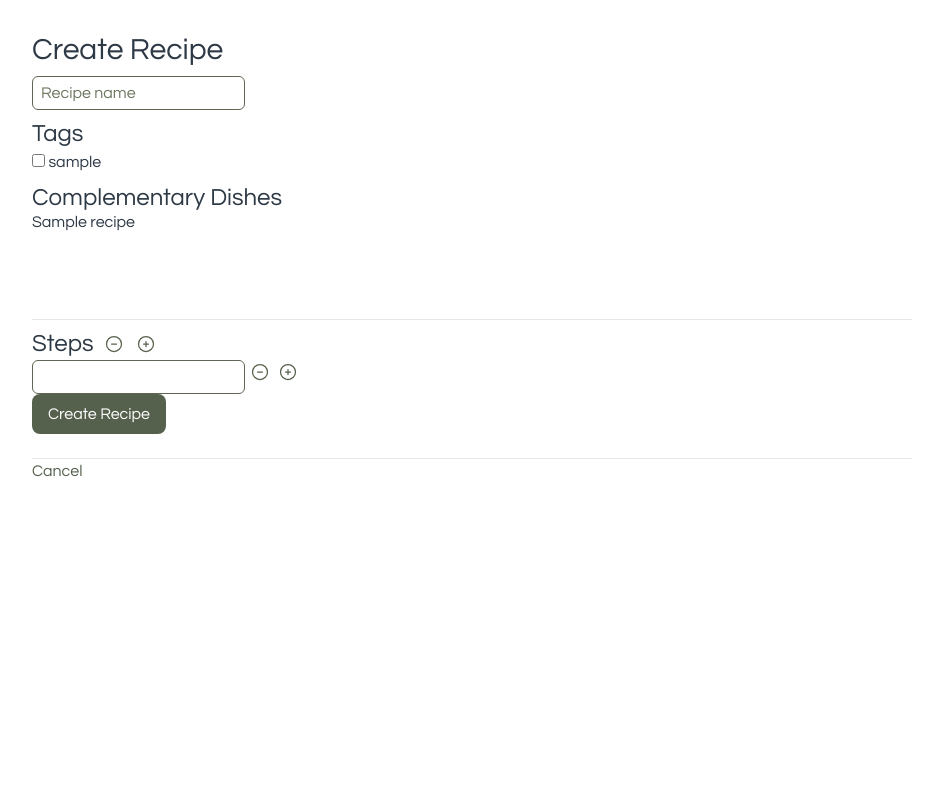
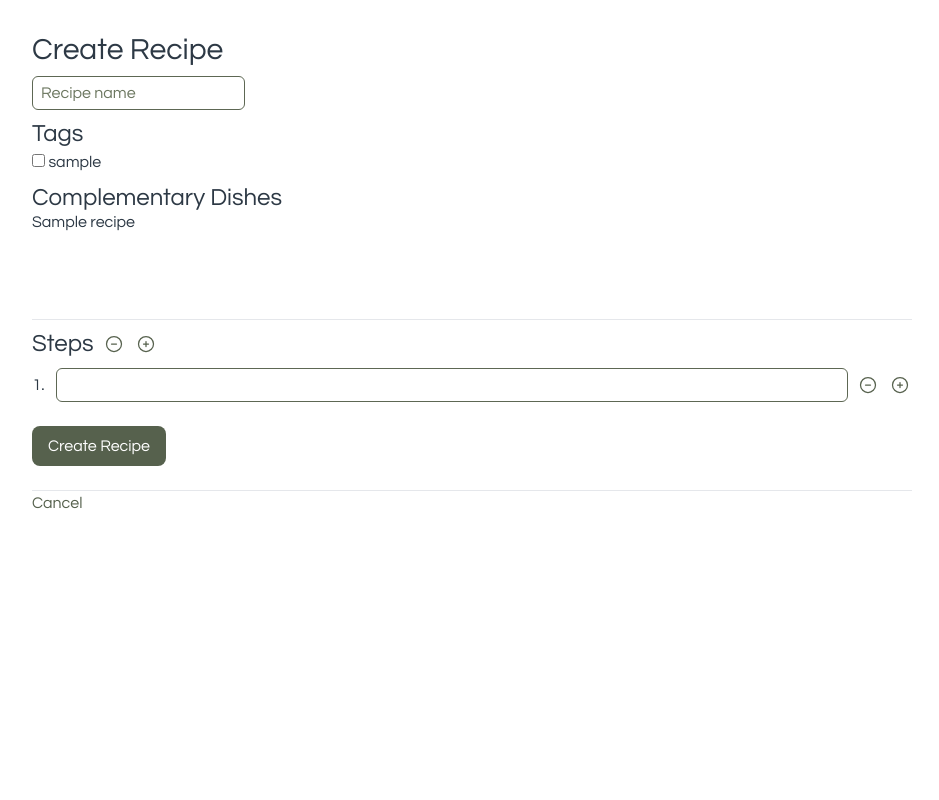
Before and after one commit to kishanpatel789/recipe_book, a Django app: page /recipes/create/ in a window 1280 px wide. Shown: the whole page, without its empty margins (168-1107 px from the left). Run offline with Django 5.2, Linux system fonts and the light colour scheme; tables that the repository leaves empty hold one stand-in row (values such as "Sample post").

Commit message:
Continue styling create-recipe

```diff
--- a/recipes/static/recipes/css/output.css
+++ b/recipes/static/recipes/css/output.css
@@ -193,6 +193,9 @@
   .mx-auto {
     margin-inline: auto;
   }
+  .my-2 {
+    margin-block: calc(var(--spacing) * 2);
+  }
   .hr {
     margin-top: calc(var(--spacing) * 6);
     height: 1px;
@@ -209,17 +212,23 @@
   .mt-6 {
     margin-top: calc(var(--spacing) * 6);
   }
-  .mr-2 {
-    margin-right: calc(var(--spacing) * 2);
-  }
   .mb-2 {
     margin-bottom: calc(var(--spacing) * 2);
   }
   .mb-6 {
     margin-bottom: calc(var(--spacing) * 6);
   }
+  .ml-2 {
+    margin-left: calc(var(--spacing) * 2);
+  }
+  .ml-4 {
+    margin-left: calc(var(--spacing) * 4);
+  }
   .ml-6 {
     margin-left: calc(var(--spacing) * 6);
+  }
+  .ml-8 {
+    margin-left: calc(var(--spacing) * 8);
   }
   .btn-icon {
     display: inline-flex;
@@ -286,23 +285,17 @@
   .max-w-4xl {
     max-width: var(--container-4xl);
   }
-  .flex-grow {
-    flex-grow: 1;
-  }
   .grow {
     flex-grow: 1;
   }
   .table-auto {
     table-layout: auto;
   }
-  .border-collapse {
-    border-collapse: collapse;
-  }
-  .resize {
-    resize: both;
-  }
   .list-inside {
     list-style-position: inside;
+  }
+  .list-outside {
+    list-style-position: outside;
   }
   .list-decimal {
     list-style-type: decimal;
@@ -554,11 +559,6 @@
   inherits: false;
   initial-value: 0 0 #0000;
 }
-@property --tw-outline-style {
-  syntax: "*";
-  inherits: false;
-  initial-value: solid;
-}
 @property --tw-blur {
   syntax: "*";
   inherits: false;
@@ -634,7 +634,6 @@
       --tw-ring-offset-width: 0px;
       --tw-ring-offset-color: #fff;
       --tw-ring-offset-shadow: 0 0 #0000;
-      --tw-outline-style: solid;
       --tw-blur: initial;
       --tw-brightness: initial;
       --tw-contrast: initial;
--- a/recipes/static/recipes/js/recipe_create.js
+++ b/recipes/static/recipes/js/recipe_create.js
@@ -17,7 +17,6 @@ function addStep() {
     newStep.removeAttribute("id")
     newStep.style.display = "";  // make visible
     newStep.innerHTML = newStep.innerHTML.replace(/__prefix__/g, stepIndex);
-
     newStep.dataset.stepIndex = stepIndex;
 
     stepList.appendChild(newStep);
--- a/recipes/templates/recipes/recipe/create.html
+++ b/recipes/templates/recipes/recipe/create.html
@@ -25,7 +25,7 @@
 
     <hr class="hr">
 
-    <div class="flex flex-row items-center mt-2">
+    <div class="flex flex-row items-center my-2">
       <h2 class="text-2xl pr-2">Steps</h2>
       <div class="flex flex-row items-center justify-center space-x-2">
         <button id="remove-step" type="button" class="btn-icon">
@@ -40,32 +40,34 @@
     {{ form_steps.management_form }}
     {{ form_stepingredients.management_form }}
 
-    <ol id="step-list">
+    <ol id="step-list" class="list-decimal list-outside ml-4">
       {% for step in form_steps %}
         <li data-step-index="{{ forloop.counter0 }}">
-            {{ step.non_field_errors }}
-            {{ step.instruction.errors }}
-            {{ step.instruction|add_class:'form-input' }}
+          <div class="flex flex-row items-center justify-center space-x-2">
+          {{ step.non_field_errors }}
+          {{ step.instruction.errors }}
+          {{ step.instruction|add_class:'form-input grow ml-2' }}
           <button class="remove-ingredient btn-icon" type="button">
             {% include "recipes/icons/remove.html" %}
           </button>
           <button class="add-ingredient btn-icon" type="button">
             {% include "recipes/icons/add.html" %}
           </button>
-          <ul class="ingredient-list">
+          </div>
+          <ul class="ingredient-list list-disc list-outside ml-8">
             {% for stepingr in grouped_ingredients|get_item:forloop.counter0 %}
             <li>
               {{ stepingr.non_field_errors }}
               {{ stepingr.step_index }}
 
               {{ stepingr.ingredient.errors }}
-              {{ stepingr.ingredient }}
+              {{ stepingr.ingredient|add_class:'form-select' }}
 
               {{ stepingr.quantity.errors }}
-              {{ stepingr.quantity }}
+              {{ stepingr.quantity|add_class:'form-select' }}
 
               {{ stepingr.unit.errors }}
-              {{ stepingr.unit }}
+              {{ stepingr.unit|add_class:'form-select' }}
             </li>
             {% endfor %}
           </ul>
@@ -74,7 +76,7 @@
     </ol>
 
 
-    <input type="submit" value="Create Recipe" class="btn">
+    <input type="submit" value="Create Recipe" class="btn mt-6">
 </form>
 
 <hr class="hr">
@@ -82,10 +84,16 @@
 <a href="{% url 'recipe_list' %}">Cancel</a>
 
 <li id="step-template" style="display: none;">
-  {{ form_steps.empty_form.instruction }}
-  <button class="remove-ingredient" type="button">-</button>
-  <button class="add-ingredient" type="button">+</button>
-  <ul class="ingredient-list"></ul>
+  <div class="flex flex-row items-center justify-center space-x-2">
+    {{ form_steps.empty_form.instruction|add_class:'form-input grow ml-2' }}
+    <button class="remove-ingredient btn-icon" type="button">
+      {% include "recipes/icons/remove.html" %}
+    </button>
+    <button class="add-ingredient btn-icon" type="button">
+      {% include "recipes/icons/add.html" %}
+    </button>
+  </div>
+  <ul class="ingredient-list list-disc list-outside ml-8"></ul>
 </li>
 
 <li id="step-ingredient-template" style="display: none;">
@@ -94,9 +102,9 @@
     name="stepingr-__prefix__-step_index"
     value="__stepIndex__"
   >
-  {{ form_stepingredients.empty_form.ingredient }}
-  {{ form_stepingredients.empty_form.quantity }}
-  {{ form_stepingredients.empty_form.unit }}
+  {{ form_stepingredients.empty_form.ingredient|add_class:'form-select' }}
+  {{ form_stepingredients.empty_form.quantity|add_class:'form-input' }}
+  {{ form_stepingredients.empty_form.unit|add_class:'form-select' }}
 </li>
 
 {% endblock %}
```
Also changed, not shown: other parts of recipes/static/recipes/css/output.css (+27 -25 lines), recipes/static/recipes/css/input.css (+7 -0 lines).
